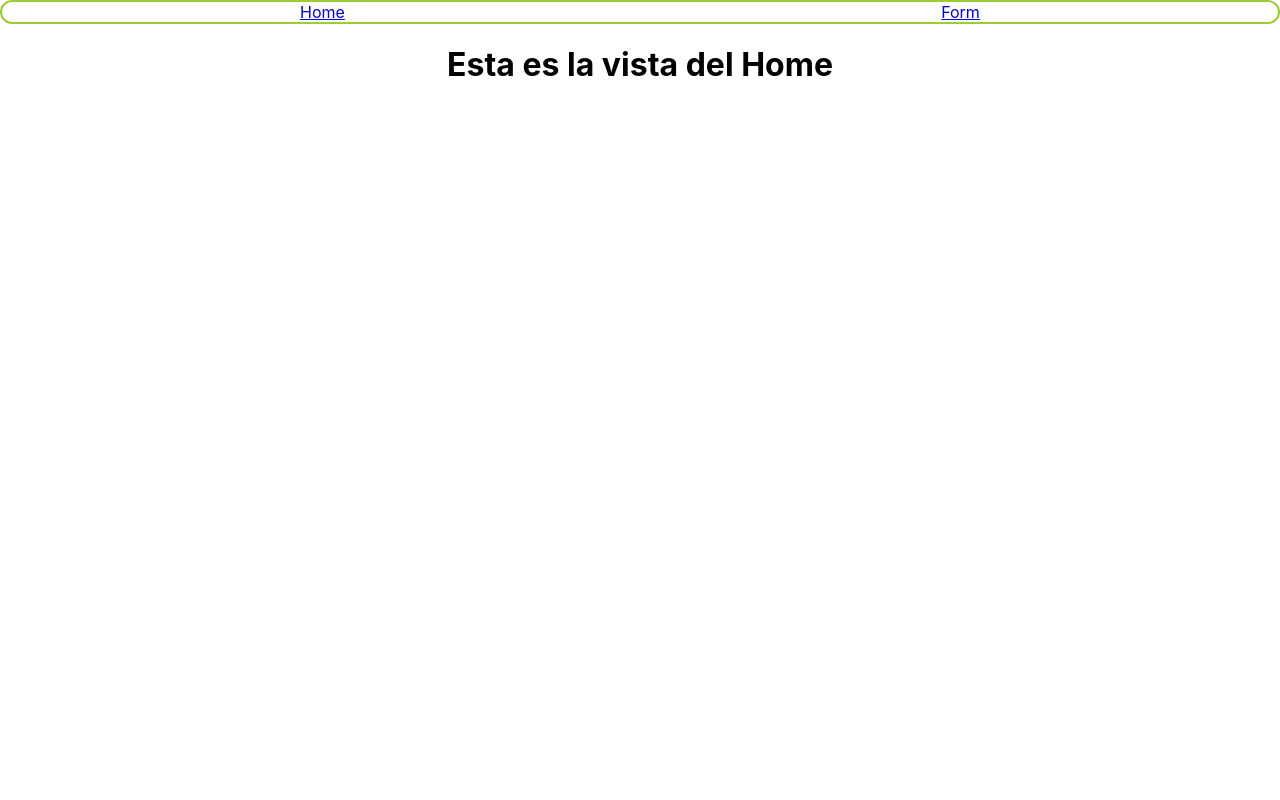
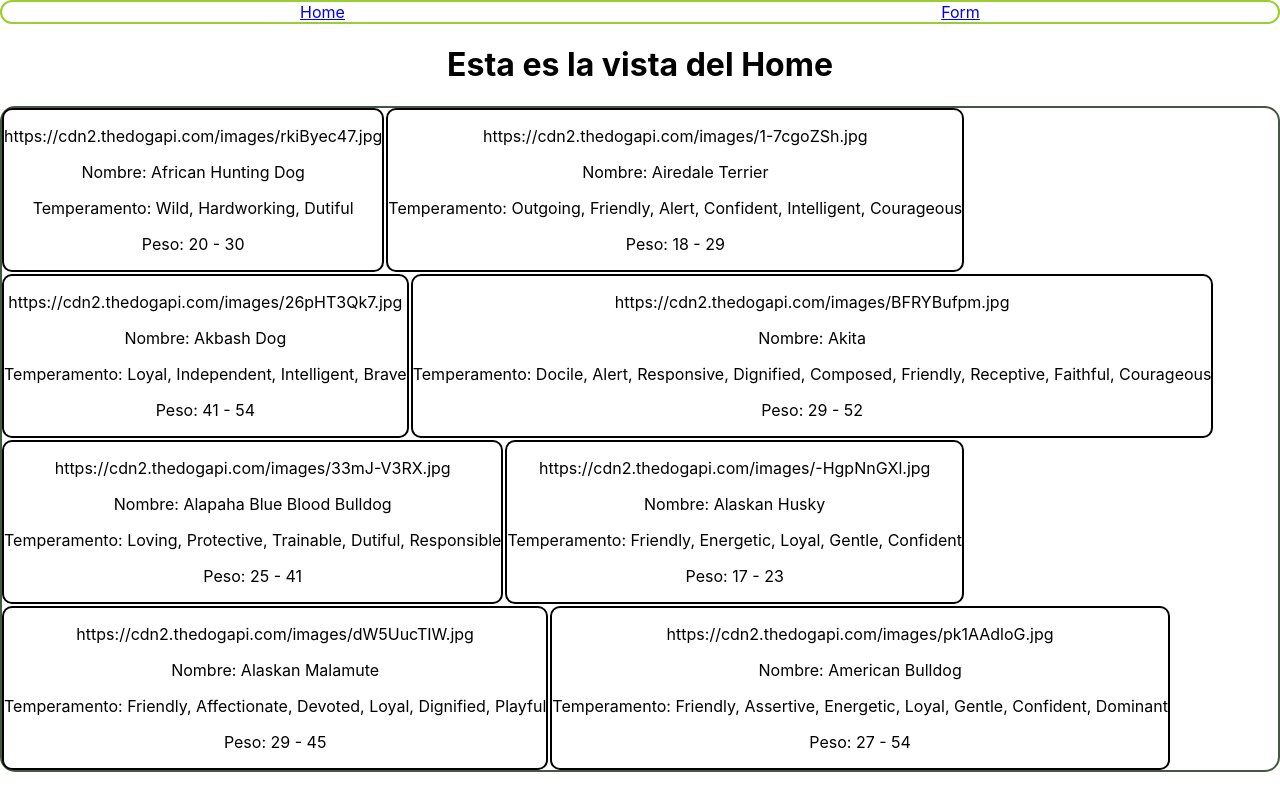
Before and after one commit to Sandriuxm11/Henry_PIdogs, a React (Create React App) app in the folder client/: page /home in a window 1280 px wide. Built offline with nearby package versions, Linux system fonts and the light colour scheme.

Commit message:
Home presenta las cards

```diff
--- /dev/null
+++ b/client/src/components/Card/card.jsx
@@ -0,0 +1,14 @@
+import style from "./card.module.css";
+
+const Card = (props) => {
+    return (
+        <div className={style.Card}>
+            <p>{props.imagen}</p>
+            <p>Nombre: {props.name}</p>
+            <p>Temperamento: {props.temperamento}</p>
+            <p>Peso: {props.peso}</p>
+        </div>
+    )
+};
+
+export default Card;
--- /dev/null
+++ b/client/src/components/Card/card.module.css
@@ -0,0 +1,7 @@
+.Card{
+    border-radius: 10px;
+    border: 2px solid black;
+    height: fit-content;
+    width: fit-content;
+
+}
--- /dev/null
+++ b/client/src/components/CardsContainer/Cardscontainer.jsx
@@ -0,0 +1,102 @@
+import Card from "../Card/card";
+import style from "./Cardscontainer.module.css";
+
+const CardsContainer = () => {
+    const dogs = [
+        {
+            "id": 3,
+            "imagen": "https://cdn2.thedogapi.com/images/rkiByec47.jpg",
+            "name": "African Hunting Dog",
+            "altura": "76",
+            "peso": "20 - 30",
+            "años_de_vida": "11 years",
+            "temperamento": "Wild, Hardworking, Dutiful",
+            "created": false
+        },
+        {
+            "id": 4,
+            "imagen": "https://cdn2.thedogapi.com/images/1-7cgoZSh.jpg",
+            "name": "Airedale Terrier",
+            "altura": "53 - 58",
+            "peso":"18 - 29",
+            "años_de_vida": "10 - 13 years",
+            "temperamento": "Outgoing, Friendly, Alert, Confident, Intelligent, Courageous",
+            "created": false
+        },
+        {
+            "id": 5,
+            "imagen": "https://cdn2.thedogapi.com/images/26pHT3Qk7.jpg",
+            "name": "Akbash Dog",
+            "altura": "71 - 86",
+            "peso": "41 - 54",
+            "años_de_vida": "10 - 12 years",
+            "temperamento": "Loyal, Independent, Intelligent, Brave",
+            "created": false
+        },
+        {
+            "id": 6,
+            "imagen": "https://cdn2.thedogapi.com/images/BFRYBufpm.jpg",
+            "name": "Akita",
+            "altura": "61 - 71",
+            "peso": "29 - 52",
+            "años_de_vida": "10 - 14 years",
+            "temperamento": "Docile, Alert, Responsive, Dignified, Composed, Friendly, Receptive, Faithful, Courageous",
+            "created": false
+        },
+        {
+            "id": 7,
+            "imagen":"https://cdn2.thedogapi.com/images/33mJ-V3RX.jpg",
+            "name": "Alapaha Blue Blood Bulldog",
+            "altura": "46 - 61",
+            "peso": "25 - 41",
+            "años_de_vida": "12 - 13 years",
+            "temperamento": "Loving, Protective, Trainable, Dutiful, Responsible",
+            "created": false
+        },
+        {
+            "id": 8,
+            "imagen": "https://cdn2.thedogapi.com/images/-HgpNnGXl.jpg",
+            "name": "Alaskan Husky",
+            "altura": "58 - 66",
+            "peso": "17 - 23",
+            "años_de_vida": "10 - 13 years",
+            "temperamento": "Friendly, Energetic, Loyal, Gentle, Confident",
+            "created": false
+        },
+        {
+            "id": 9,
+            "imagen": "https://cdn2.thedogapi.com/images/dW5UucTIW.jpg",
+            "name": "Alaskan Malamute",
+            "altura": "58 - 64",
+            "peso": "29 - 45",
+            "años_de_vida": "12 - 15 years",
+            "temperamento": "Friendly, Affectionate, Devoted, Loyal, Dignified, Playful",
+            "created": false
+        },
+        {
+            "id": 10,
+            "imagen":"https://cdn2.thedogapi.com/images/pk1AAdloG.jpg",
+            "name": "American Bulldog",
+            "altura": "56 - 69",
+            "peso": "27 - 54",
+            "años_de_vida": "10 - 12 years",
+            "temperamento": "Friendly, Assertive, Energetic, Loyal, Gentle, Confident, Dominant",
+            "created": false
+        }
+    ];
+
+    return (
+        <div className={style.CardsContainer}>
+            {dogs.map(dog => {
+                return <Card
+                imagen={dog.imagen}
+                name={dog.name}
+                temperamento={dog.temperamento}
+                peso={dog.peso}
+                />
+            })}
+        </div>
+    )
+};
+
+export default CardsContainer;
--- /dev/null
+++ b/client/src/components/CardsContainer/Cardscontainer.module.css
@@ -0,0 +1,8 @@
+.CardsContainer{
+    display: flex;
+    flex-direction: row;
+    border-radius: 15px;
+    border: 2px solid #455645;
+    flex-wrap: wrap;
+    gap: 2px;
+}
--- a/client/src/views/home/home.jsx
+++ b/client/src/views/home/home.jsx
@@ -1,7 +1,12 @@
+import CardsContainer from "../../components/CardsContainer/Cardscontainer";
+
 const Home = () => {
     return (
         <>
         <h1>Esta es la vista del Home</h1>
+
+        <CardsContainer />
+
         </>
     )
 };
```
Also changed, not shown: 1 other file (tests, documents, lock files or other folders).
